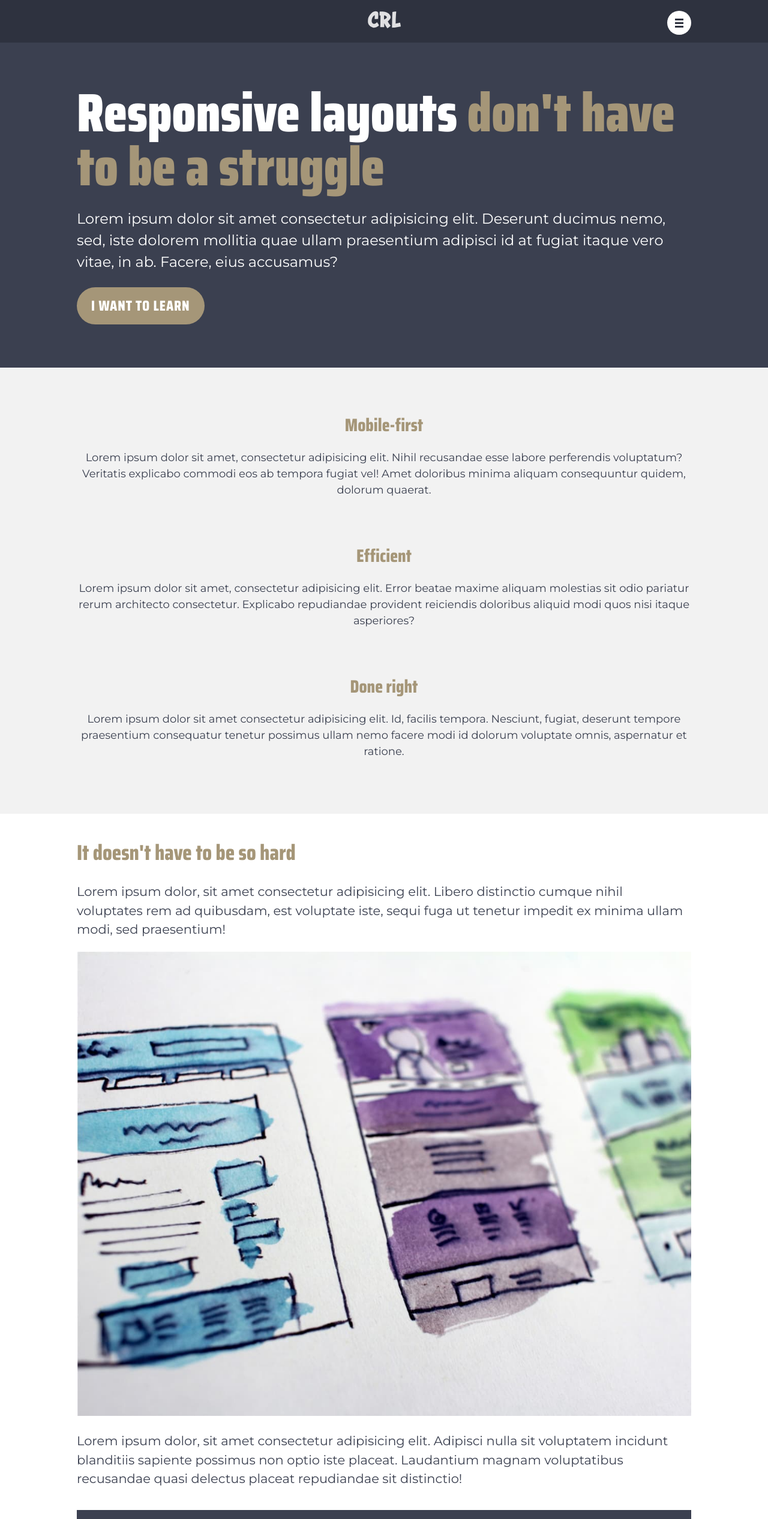
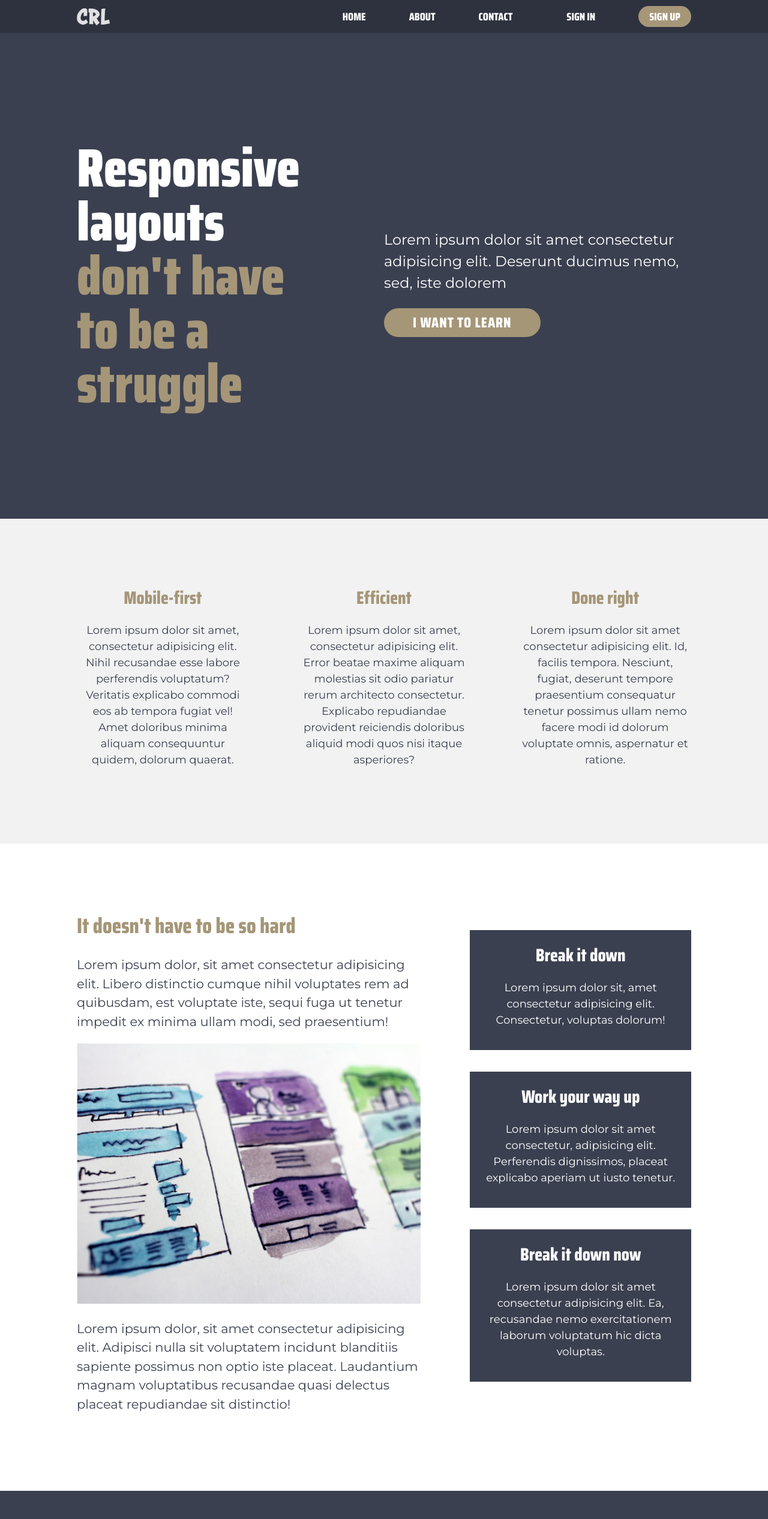
Before and after one commit to NathTech/conquering-responsive-layout-final-challenge, a website: page src/index.html in a window 1280 px wide. Shown: the top 2533 px of the page at 60% size. Drawn offline with nearby package versions, Linux system fonts and the light colour scheme; files that its build step writes are made by us from their sources.

Commit message:
#6 made responsive for desktop #done

```diff
--- a/src/assets/scss/style.scss
+++ b/src/assets/scss/style.scss
@@ -12,8 +12,15 @@ $white: #FFF;
 $grey-light: #F2F2F2;
 
 /* Font families */
+
 $font-text: 'Montserrat', sans-serif;
 $font-headline: 'Saira Condensed', sans-serif;
+
+/* Break points */
+
+$break-md: 700px;
+$break-lg: 1000px;
+$max-width: 1200px;
 
 /* Mixins */
 
@@ -93,7 +100,7 @@ p {
     margin: 0 auto;
     position: relative;
     width: 80%;
-    max-width: 1200px;
+    max-width: $max-width;
 }
 
 header {
@@ -143,6 +150,7 @@ header {
 
     position: absolute;
     right: 0;
+    top: -6px;
 }
 
 .nav-toggle:focus,
@@ -178,6 +186,10 @@ header {
     transform: translateY(3px);
 }
 
+.logo {
+    display: flex;
+}
+
 .hero {
     background-color: $brand-primary;
     padding: 4em 0;
@@ -196,6 +208,7 @@ header {
     .button {
         font-size: 2.4rem;
         letter-spacing: 1px;
+        padding: 0.2em 2em;
     }
 }
 
@@ -264,3 +277,117 @@ footer {
         padding: 0.5em 0;
     }
 }
+
+@media  (min-width: $break-md) {
+
+    .sidebar {
+        display: flex;
+        justify-content: space-between;
+    }
+
+    .sidebar__card {
+        width: 32%;
+    }
+
+}
+
+@media (min-width: $break-lg) {
+
+    .row {
+        display: flex;
+        justify-content: space-between;
+    }
+
+    .align-items {
+        align-items: center;
+    }
+
+    .nav-toggle {
+        display: none;
+    }
+
+    .nav {
+        display: flex;
+    }
+
+    .nav__list {
+        margin: 0;
+    }
+
+    .nav__list--secondary {
+        margin-left: 1em;
+    }
+
+    header {
+        padding: 0.5em 0;
+        .nav__item {
+            float: left;
+            margin-left: 4em;
+        }
+    }
+
+    .nav__link--button {
+        display: inline;
+    }
+
+    .hero {
+        padding: 10em 0;
+    }
+
+    .hero__title {
+        width: 38%;
+    }
+
+    .hero__text {
+        width: 50%;
+        display: flex;
+        flex-direction: column;
+        justify-content: center;
+        align-items: flex-start;
+    }
+
+    .strip {
+        padding: 6em 0;
+    }
+
+    .strip__text {
+        width: 28%;
+        margin: 0;
+    }
+
+    .main {
+        padding: 6em 0;
+    }
+
+    .content {
+        width: 56%;
+    }
+
+    .sidebar {
+        display: block;
+        width: 36%;
+    }
+
+    .sidebar__card {
+        width: 100%;
+    }
+
+    .footer__title {
+        margin-bottom: 1em;
+    }
+
+    .footer__section {
+        width: 40%;
+        padding-right: 4em;
+    }
+
+    .footer__nav {
+        width: 20%;
+        padding-right: 4em;
+
+        &:last-child {
+            padding-right: 0;
+        }
+    }
+
+}
--- a/src/index.html
+++ b/src/index.html
@@ -8,13 +8,14 @@
     <link rel="stylesheet" href="assets/css/style.css">
     <title>CRL Final Challenge</title>
 
-    <link href="https://fonts.googleapis.com/css2?family=Montserrat&family=Saira+Condensed:wght@800;900&display=swap" rel="stylesheet">
+    <link href="https://fonts.googleapis.com/css2?family=Montserrat&family=Saira+Condensed:wght@800;900&display=swap"
+        rel="stylesheet">
 </head>
 
 <body>
 
     <header>
-        <div class="container row">
+        <div class="container row align-items">
             <button class="nav-toggle" aria-label="open navigation">
                 <span class="hamburger"></span>
             </button>
@@ -40,9 +41,9 @@
 
     <section class="hero">
         <div class="container row">
-            <h1>Responsive layouts <span class="highlight">don't have to be a struggle</span></h1>
+            <h1 class="hero__title">Responsive layouts <span class="highlight">don't have to be a struggle</span></h1>
             <section class="hero__text">
-                <p>Lorem ipsum dolor sit amet consectetur adipisicing elit. Deserunt ducimus nemo, sed, iste dolorem mollitia quae ullam praesentium adipisci id at fugiat itaque vero vitae, in ab. Facere, eius accusamus?</p>
+                <p>Lorem ipsum dolor sit amet consectetur adipisicing elit. Deserunt ducimus nemo, sed, iste dolorem</p>
                 <a href="#" class="button">I want to learn</a>
             </section>
         </div>
@@ -52,15 +53,21 @@
         <div class="container row">
             <section class="strip__text">
                 <h2>Mobile-first</h2>
-                <p>Lorem ipsum dolor sit amet, consectetur adipisicing elit. Nihil recusandae esse labore perferendis voluptatum? Veritatis explicabo commodi eos ab tempora fugiat vel! Amet doloribus minima aliquam consequuntur quidem, dolorum quaerat.</p>
+                <p>Lorem ipsum dolor sit amet, consectetur adipisicing elit. Nihil recusandae esse labore perferendis
+                    voluptatum? Veritatis explicabo commodi eos ab tempora fugiat vel! Amet doloribus minima aliquam
+                    consequuntur quidem, dolorum quaerat.</p>
             </section>
             <section class="strip__text">
                 <h2>Efficient</h2>
-                <p>Lorem ipsum dolor sit amet, consectetur adipisicing elit. Error beatae maxime aliquam molestias sit odio pariatur rerum architecto consectetur. Explicabo repudiandae provident reiciendis doloribus aliquid modi quos nisi itaque asperiores?</p>
+                <p>Lorem ipsum dolor sit amet, consectetur adipisicing elit. Error beatae maxime aliquam molestias sit
+                    odio pariatur rerum architecto consectetur. Explicabo repudiandae provident reiciendis doloribus
+                    aliquid modi quos nisi itaque asperiores?</p>
             </section>
             <section class="strip__text">
                 <h2>Done right</h2>
-                <p>Lorem ipsum dolor sit amet consectetur adipisicing elit. Id, facilis tempora. Nesciunt, fugiat, deserunt tempore praesentium consequatur tenetur possimus ullam nemo facere modi id dolorum voluptate omnis, aspernatur et ratione.</p>
+                <p>Lorem ipsum dolor sit amet consectetur adipisicing elit. Id, facilis tempora. Nesciunt, fugiat,
+                    deserunt tempore praesentium consequatur tenetur possimus ullam nemo facere modi id dolorum
+                    voluptate omnis, aspernatur et ratione.</p>
             </section>
         </div>
     </section>
@@ -69,9 +76,13 @@
         <div class="container row">
             <article class="content">
                 <h2>It doesn't have to be so hard</h2>
-                <p>Lorem ipsum dolor, sit amet consectetur adipisicing elit. Libero distinctio cumque nihil voluptates rem ad quibusdam, est voluptate iste, sequi fuga ut tenetur impedit ex minima ullam modi, sed praesentium!</p>
+                <p>Lorem ipsum dolor, sit amet consectetur adipisicing elit. Libero distinctio cumque nihil voluptates
+                    rem ad quibusdam, est voluptate iste, sequi fuga ut tenetur impedit ex minima ullam modi, sed
+                    praesentium!</p>
                 <img src="assets/images/the-image.jpg" alt="layout sketch">
-                <p>Lorem ipsum dolor, sit amet consectetur adipisicing elit. Adipisci nulla sit voluptatem incidunt blanditiis sapiente possimus non optio iste placeat. Laudantium magnam voluptatibus recusandae quasi delectus placeat repudiandae sit distinctio!</p>
+                <p>Lorem ipsum dolor, sit amet consectetur adipisicing elit. Adipisci nulla sit voluptatem incidunt
+                    blanditiis sapiente possimus non optio iste placeat. Laudantium magnam voluptatibus recusandae quasi
+                    delectus placeat repudiandae sit distinctio!</p>
             </article>
             <aside class="sidebar">
                 <div class="sidebar__card">
@@ -80,24 +91,28 @@
                 </div>
                 <div class="sidebar__card">
                     <h2>Work your way up</h2>
-                    <p>Lorem ipsum dolor sit amet consectetur, adipisicing elit. Perferendis dignissimos, placeat explicabo aperiam ut iusto tenetur.</p>
+                    <p>Lorem ipsum dolor sit amet consectetur, adipisicing elit. Perferendis dignissimos, placeat
+                        explicabo aperiam ut iusto tenetur.</p>
                 </div>
                 <div class="sidebar__card">
                     <h2>Break it down now</h2>
-                    <p>Lorem ipsum dolor sit amet consectetur adipisicing elit. Ea, recusandae nemo exercitationem laborum voluptatum hic dicta voluptas.</p>
+                    <p>Lorem ipsum dolor sit amet consectetur adipisicing elit. Ea, recusandae nemo exercitationem
+                        laborum voluptatum hic dicta voluptas.</p>
                 </div>
             </aside>
         </div>
     </main>
 
     <footer>
-        <div class="container row">
-            <h2>Just scratching the surface</h2>
-            <div class="footer__section">
+        <div class="container">
+            <h2 class="footer__title">Just scratching the surface</h2>
+            <div class="footer__content row">
+                <div class="footer__section ">
                     <h3>About our company</h3>
-                <p>Lorem ipsum dolor sit amet consectetur adipisicing elit. Veniam, commodi, unde ipsa alias natus, assumenda repellat libero itaque modi necessitatibus in.</p>
+                    <p>Lorem ipsum dolor sit amet consectetur adipisicing elit. Veniam, commodi, unde ipsa alias natus,
+                        assumenda repellat libero itaque modi necessitatibus in.</p>
                 </div>
-            <div class="footer__section">
+                <div class="footer__nav">
                     <h3>Getting Around</h3>
                     <nav class="footer-nav">
                         <ul class="nav__list">
@@ -107,7 +122,7 @@
                         </ul>
                     </nav>
                 </div>
-            <div class="footer__section">
+                <div class="footer__nav">
                     <h3>Other things</h3>
                     <nav class="footer-nav">
                         <ul class="nav__list">
@@ -118,7 +133,7 @@
                         </ul>
                     </nav>
                 </div>
-            <div class="footer__section">
+                <div class="footer__nav">
                     <h3>And more</h3>
                     <nav class="footer-nav">
                         <ul class="nav__list">
@@ -130,6 +145,7 @@
                     </nav>
                 </div>
             </div>
+        </div>
     </footer>
 
     <script src="assets/js/script.js"></script>
```
Lines whose indentation alone changed are shown as unchanged.
